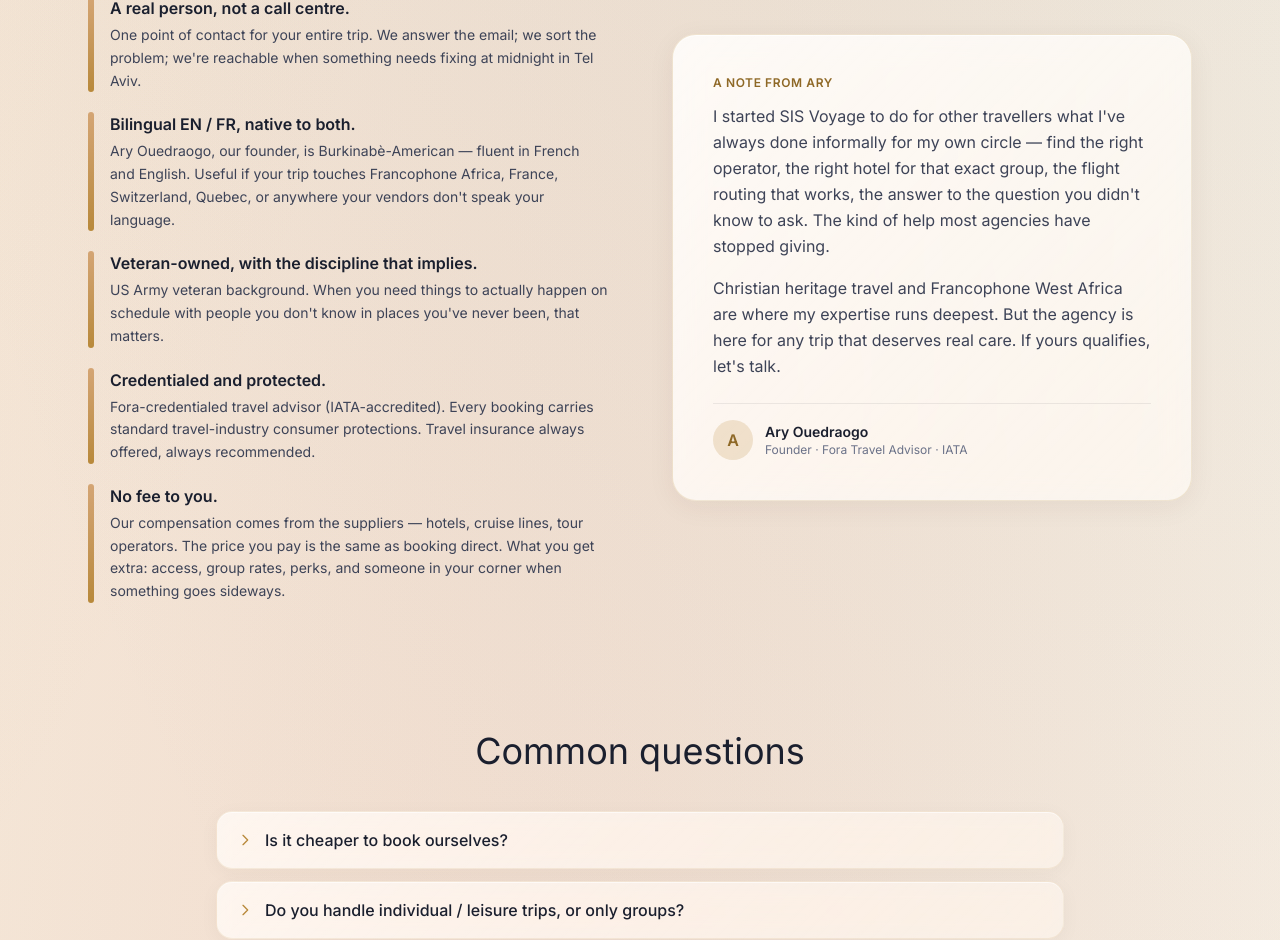
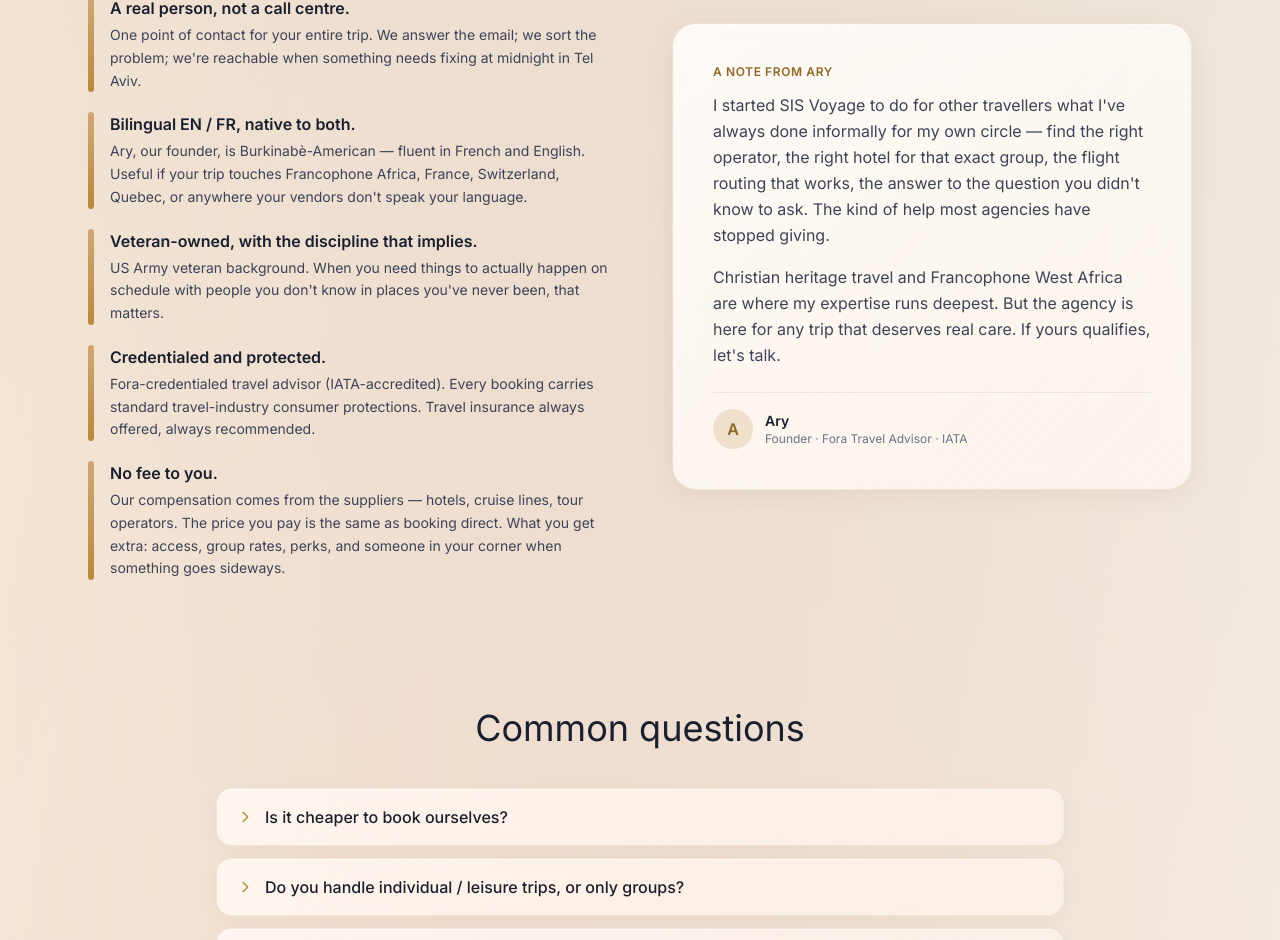
Before and after one commit to aryrae/sis-voyage-website, a Next.js app: page / in a window 1280 px wide. Shown: the part 1756-2696 px from the top of the page. Built offline with nearby package versions, Linux system fonts and the light colour scheme.

Commit message:
Display founder name as just 'Ary' across website (drop Ouedraogo)

```diff
--- a/app/layout.tsx
+++ b/app/layout.tsx
@@ -22,7 +22,7 @@ export const metadata: Metadata = {
     "Fora travel advisor",
     "veteran-owned travel",
   ].join(", "),
-  authors: [{ name: "Ary Ouedraogo" }],
+  authors: [{ name: "Ary" }],
   openGraph: {
     title: "SIS Voyage — Travel done with care",
     description:
--- a/app/page.tsx
+++ b/app/page.tsx
@@ -149,7 +149,7 @@ export default function HomePage() {
               />
               <Reason
                 title="Bilingual EN / FR, native to both."
-                body="Ary Ouedraogo, our founder, is Burkinabè-American — fluent in French and English. Useful if your trip touches Francophone Africa, France, Switzerland, Quebec, or anywhere your vendors don&apos;t speak your language."
+                body="Ary, our founder, is Burkinabè-American — fluent in French and English. Useful if your trip touches Francophone Africa, France, Switzerland, Quebec, or anywhere your vendors don&apos;t speak your language."
               />
               <Reason
                 title="Veteran-owned, with the discipline that implies."
@@ -184,7 +184,7 @@ export default function HomePage() {
             <div className="flex items-center gap-3 pt-4 border-t border-[var(--color-ink-900)]/8">
               <div className="w-10 h-10 rounded-full bg-[var(--color-amber-brand)]/20 flex items-center justify-center text-[var(--color-amber-deep)] font-semibold">A</div>
               <div>
-                <div className="text-sm font-semibold text-[var(--color-ink-900)]">Ary Ouedraogo</div>
+                <div className="text-sm font-semibold text-[var(--color-ink-900)]">Ary</div>
                 <div className="text-xs text-[var(--color-ink-500)]">Founder · Fora Travel Advisor · IATA</div>
               </div>
             </div>
```
